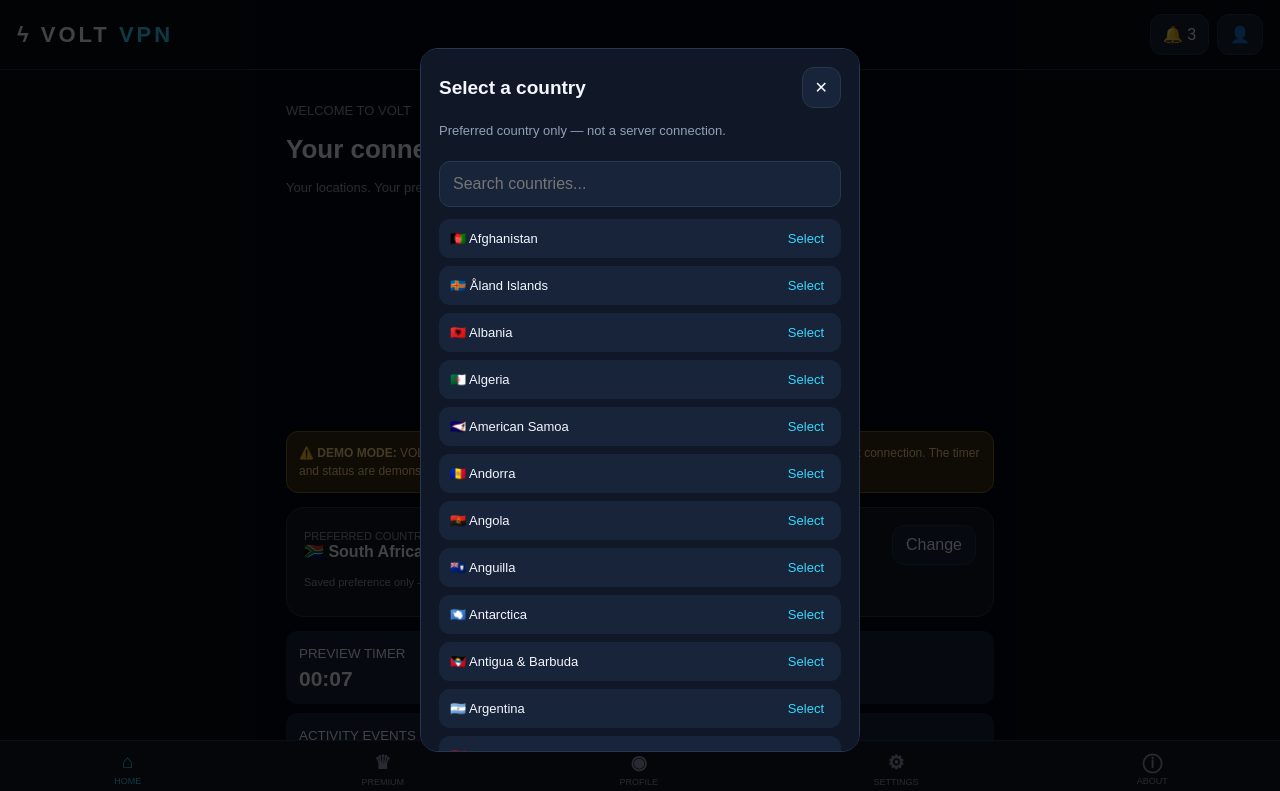
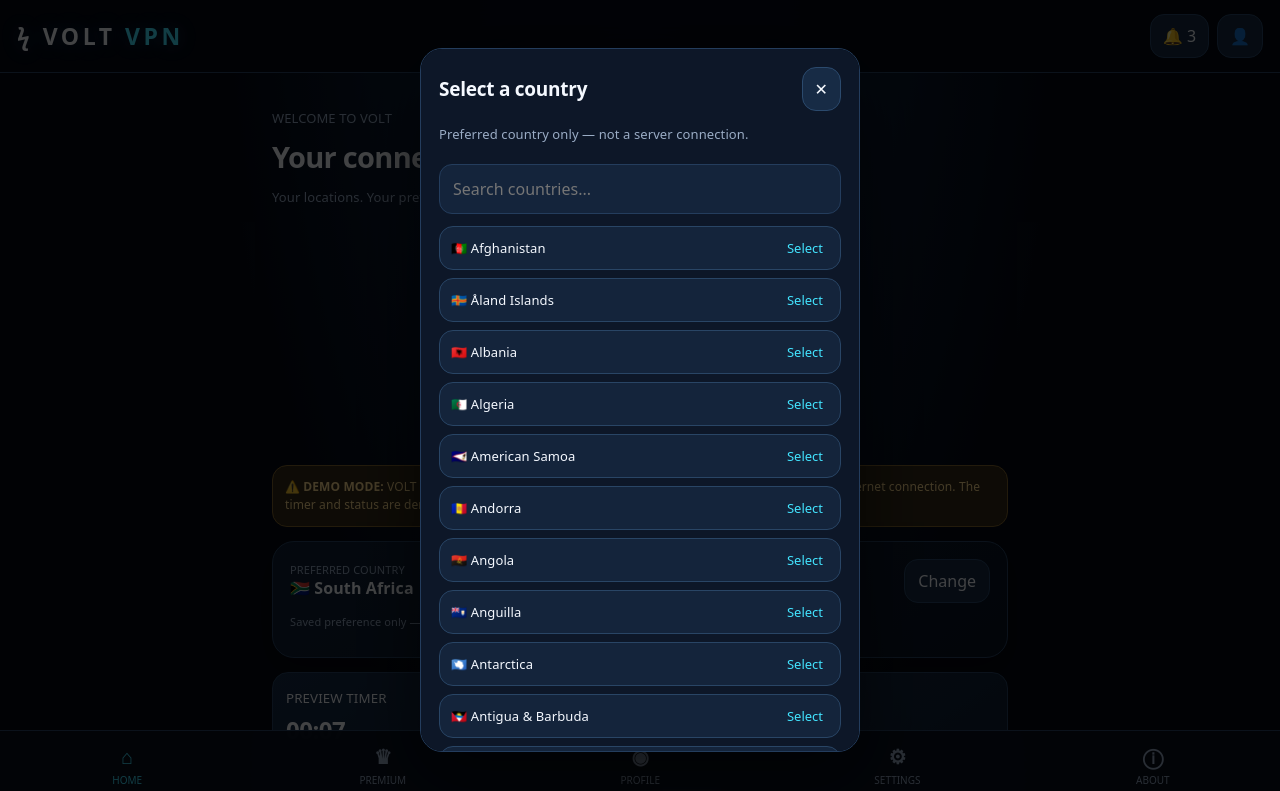
Before and after one commit to azero11333-max/volt-vpn, a plain HTML site: page index.html in a window 1280 px wide. Both pictures are taken after a click on the button "Change". Shown: the top 791 px of the page. Drawn offline with Linux system fonts and the light colour scheme.

Commit message:
Add files via upload

```diff
--- a/index.html
+++ b/index.html
@@ -7,7 +7,7 @@
 <meta name="description" content="VOLT VPN — development preview">
 <link rel="manifest" href="manifest.json">
 <link rel="icon" href="volt-icon.svg" type="image/svg+xml">
-<title>VOLT VPN</title>
+<title>VOLT VPN — V2.0</title>
 <style>
 :root{--bg:#070b14;--panel:#101827;--panel2:#18243a;--text:#f4f7ff;--muted:#91a0b8;--border:#263750;--blue:#168cff;--cyan:#35d8ff;--danger:#ff6565}
 *{box-sizing:border-box}body{margin:0;background:var(--bg);color:var(--text);font-family:Arial,sans-serif;transition:.25s;padding-bottom:88px}
@@ -44,6 +44,37 @@ body.light .warning{background:#fff3d6;color:#74500b}.orb-wrap{display:flex;just
 .status{display:inline-flex;align-items:center;gap:6px;background:var(--panel2);padding:7px 10px;border-radius:20px;font-size:11px;color:var(--muted)}.green{color:#52d69a}.empty{text-align:center;color:var(--muted);padding:15px;font-size:13px}
 .install{display:none}.install.show{display:block}.danger{color:var(--danger)}footer{text-align:center;color:var(--muted);font-size:10px;padding:20px}
 @media(max-width:370px){.brand{font-size:18px}.nav button{min-width:42px;font-size:8px}}
+
+/* VOLT V2.0 visual refresh */
+:root{--bg:#050914;--panel:#0d1728;--panel2:#14243b;--border:#243d5d;--blue:#267dff;--cyan:#43e4ff;--text:#f5f9ff;--muted:#9aacc5}
+body{background:radial-gradient(ellipse at 50% -15%,#12345a 0%,var(--bg) 48%);font-family:system-ui,-apple-system,"Segoe UI",sans-serif;letter-spacing:.1px}
+header{background:rgba(5,9,20,.92);backdrop-filter:blur(16px);border-bottom:1px solid #294666}
+.brand{font-size:23px;letter-spacing:3.5px;text-shadow:0 0 18px #2b9cff55}
+main{max-width:780px;padding-top:22px}
+h1{font-size:29px;letter-spacing:-.7px;line-height:1.12}
+h2{letter-spacing:-.25px}
+.card{background:linear-gradient(145deg,rgba(17,34,57,.97),rgba(10,20,36,.98));border:1px solid #294565;border-radius:22px;box-shadow:0 12px 32px #0003}
+.stat{background:linear-gradient(145deg,#172d49,#101e32);border:1px solid #294565;border-radius:16px}
+.stat strong{font-size:24px;letter-spacing:-.5px}
+.primary{background:linear-gradient(110deg,#176bff,#25c9ef);box-shadow:0 8px 22px #168cff38;transition:transform .18s,filter .18s}
+.primary:active,.secondary:active,.icon:active{transform:scale(.98);filter:brightness(1.12)}
+.secondary,.icon{border-radius:14px;background:#172b45;border-color:#2b4a6d}
+.orb{width:198px;height:198px;box-shadow:0 0 45px #168cff66,0 0 95px #35d8ff20}
+.orb-inner{background:radial-gradient(circle at 40% 28%,#205b91,#081326 72%)}
+.orb-inner strong{font-size:29px;text-shadow:0 0 20px #35d8ff88}
+.warning{border-radius:15px;background:#352b18;border-color:#85672d}
+.item{border:1px solid #294565;border-radius:14px;background:#14243b}
+.nav{background:rgba(9,17,31,.96);backdrop-filter:blur(18px);border-top:1px solid #294565;padding-top:11px}
+.nav button{font-size:10px;transition:color .2s}
+.nav b{font-size:20px}
+.modal{border-radius:22px;box-shadow:0 24px 70px #0008}
+.field{border-radius:13px}
+.status{border:1px solid #294565}
+#splash{background:radial-gradient(circle at 50% 42%,#102d51,#050914 65%)}
+.splash-logo{letter-spacing:6px;text-shadow:0 0 28px #168cff66}
+footer{padding-bottom:28px}
+@media(min-width:600px){main{padding-left:22px;padding-right:22px}.orb{width:210px;height:210px}}
+
 </style>
 </head>
 <body>
@@ -55,7 +86,7 @@ body.light .warning{background:#fff3d6;color:#74500b}.orb-wrap{display:flex;just
 <div class="orb-wrap"><div class="orb"><div class="orb-inner"><strong>VOLT</strong><small>UI PREVIEW</small></div></div></div>
 <div class="warning">⚠️ <b>DEMO MODE:</b> VOLT does not currently connect to VPN servers, encrypt traffic or protect your internet connection. The timer and status are demonstrations only.</div>
 <div class="card"><div class="row"><div><div class="small">PREFERRED COUNTRY</div><b id="homeCountry">🇿🇦 South Africa</b></div><button class="secondary" onclick="openCountries()">Change</button></div><p class="small">Saved preference only — not an active server location.</p></div>
-<div class="stats"><div class="stat"><small>PREVIEW TIMER</small><strong id="timer">00:00</strong></div><div class="stat"><small>FAVOURITES</small><strong id="favCount">0</strong></div><div class="stat"><small>ACTIVITY EVENTS</small><strong id="historyCount">0</strong></div><div class="stat"><small>VERSION</small><strong>1.1</strong></div></div>
+<div class="stats"><div class="stat"><small>PREVIEW TIMER</small><strong id="timer">00:00</strong></div><div class="stat"><small>FAVOURITES</small><strong id="favCount">0</strong></div><div class="stat"><small>ACTIVITY EVENTS</small><strong id="historyCount">0</strong></div><div class="stat"><small>VERSION</small><strong>2.0</strong></div></div>
 <div class="card"><div class="row"><h2>⭐ Favourite locations</h2><button class="secondary" onclick="showPage('settings')">Manage</button></div><div id="homeFavourites" class="list"></div></div>
 <div class="card"><div class="row"><h2>Recent activity</h2><button class="secondary" onclick="showPage('settings')">View</button></div><div id="homeHistory"></div></div>
 <div class="card install" id="installCard"><h2>Install VOLT</h2><p class="sub">Add VOLT to your Android home screen for an app-like experience.</p><button class="primary" onclick="installApp()">Install VOLT</button></div>
@@ -91,7 +122,7 @@ const dn=new Intl.DisplayNames(["en"],{type:"region"});
 const countries=regions.map(code=>[code,dn.of(code)]).filter(x=>x[1]&&x[1]!==x[0]).sort((a,b)=>a[1].localeCompare(b[1]));
 const flag=c=>String.fromCodePoint(...[...c].map(x=>127397+x.charCodeAt(0)));
 let selected=read("volt_country",{code:"ZA",name:"South Africa"}),favourites=read("volt_favourites",[]),history=read("volt_history",[]),skip=read("volt_skip",false),profile=read("volt_profile",{name:"VOLT User"}),accent=read("volt_accent","#168cff"),language=read("volt_language","en"),pending=null,seconds=0;
-let notices=[{title:"Welcome to VOLT V1.1",message:"The Mega Update is ready.",read:false},{title:"Offline mode",message:"The app shell can be available offline after its first load.",read:false},{title:"Privacy reminder",message:"This is a prototype, not a working VPN.",read:false}];
+let notices=[{title:"Welcome to VOLT V2.0",message:"The Mega Update is ready.",read:false},{title:"Offline mode",message:"The app shell can be available offline after its first load.",read:false},{title:"Privacy reminder",message:"This is a prototype, not a working VPN.",read:false}];
 const translations={en:{home:"Your connection hub.",premium:"Choose your experience.",profile:"My profile",settings:"Settings",about:"About VOLT"},af:{home:"Jou verbinding-spil.",premium:"Kies jou ervaring.",profile:"My profiel",settings:"Instellings",about:"Oor VOLT"},zu:{home:"Indawo yakho yokuxhumana.",premium:"Khetha ulwazi lwakho.",profile:"Iphrofayela yami",settings:"Izilungiselelo",about:"Mayelana ne-VOLT"}};
 function addHistory(message){history.unshift({message,time:new Date().toLocaleString()});history=history.slice(0,30);save("volt_history",history);updateStats();renderHistory()}
 function showPage(id){document.querySelectorAll(".page").forEach(p=>p.classList.remove("active"));$(id).classList.add("active");document.querySelectorAll(".nav button").forEach(b=>b.classList.toggle("active",b.dataset.page===id));if(id==="home")renderHome();if(id==="settings")renderSettings();if(id==="profile")renderProfile();addHistory("Opened "+id+" page");scrollTo({top:0,behavior:"smooth"})}
--- a/service-worker.js
+++ b/service-worker.js
@@ -1,4 +1,4 @@
-const CACHE_NAME = "volt-v1-1-mega";
+const CACHE_NAME = "volt-v2-0-mega";
 const APP_FILES = ["./", "./index.html", "./manifest.json", "./volt-icon.svg"];
 self.addEventListener("install", event => {
   event.waitUntil(caches.open(CACHE_NAME).then(cache => cache.addAll(APP_FILES)));
```
